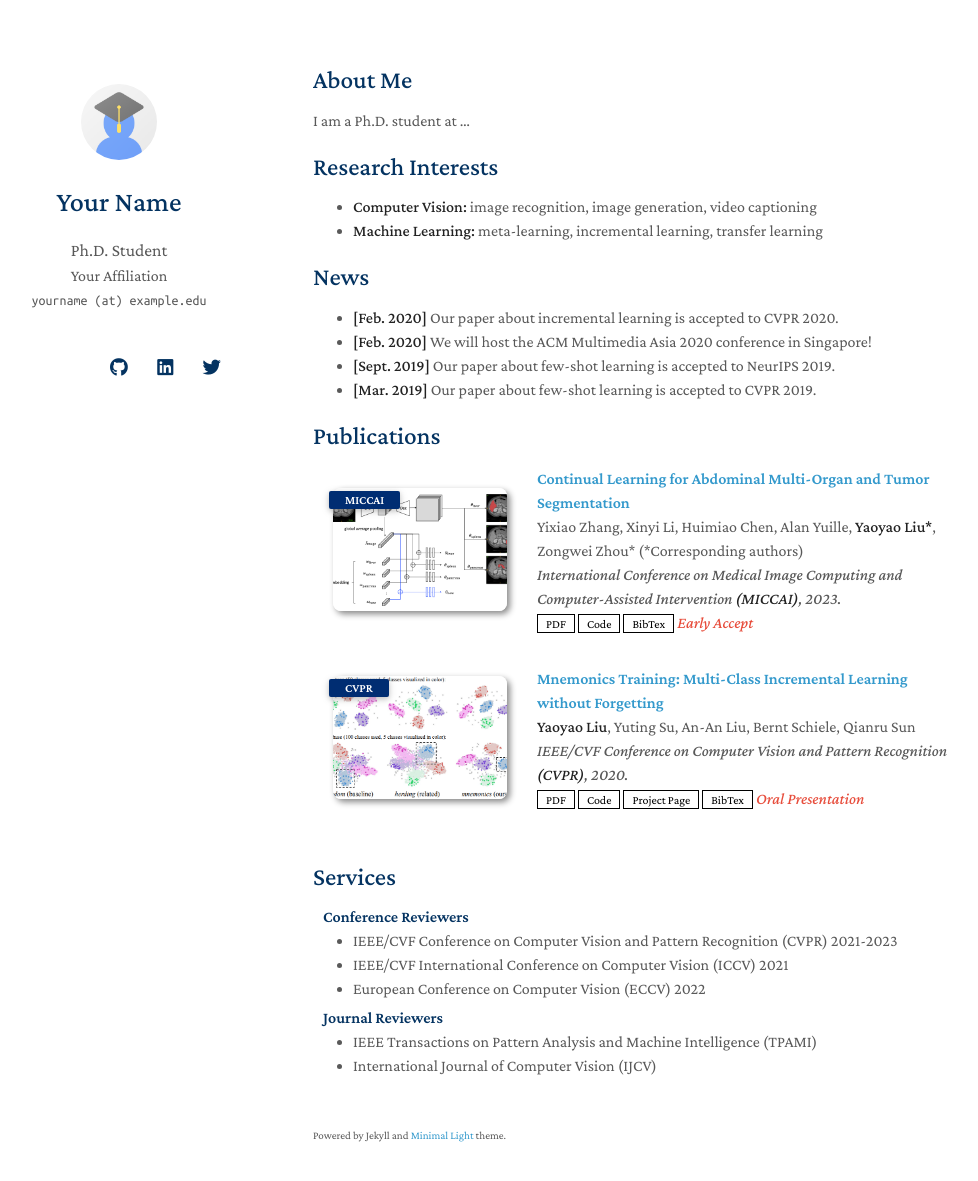
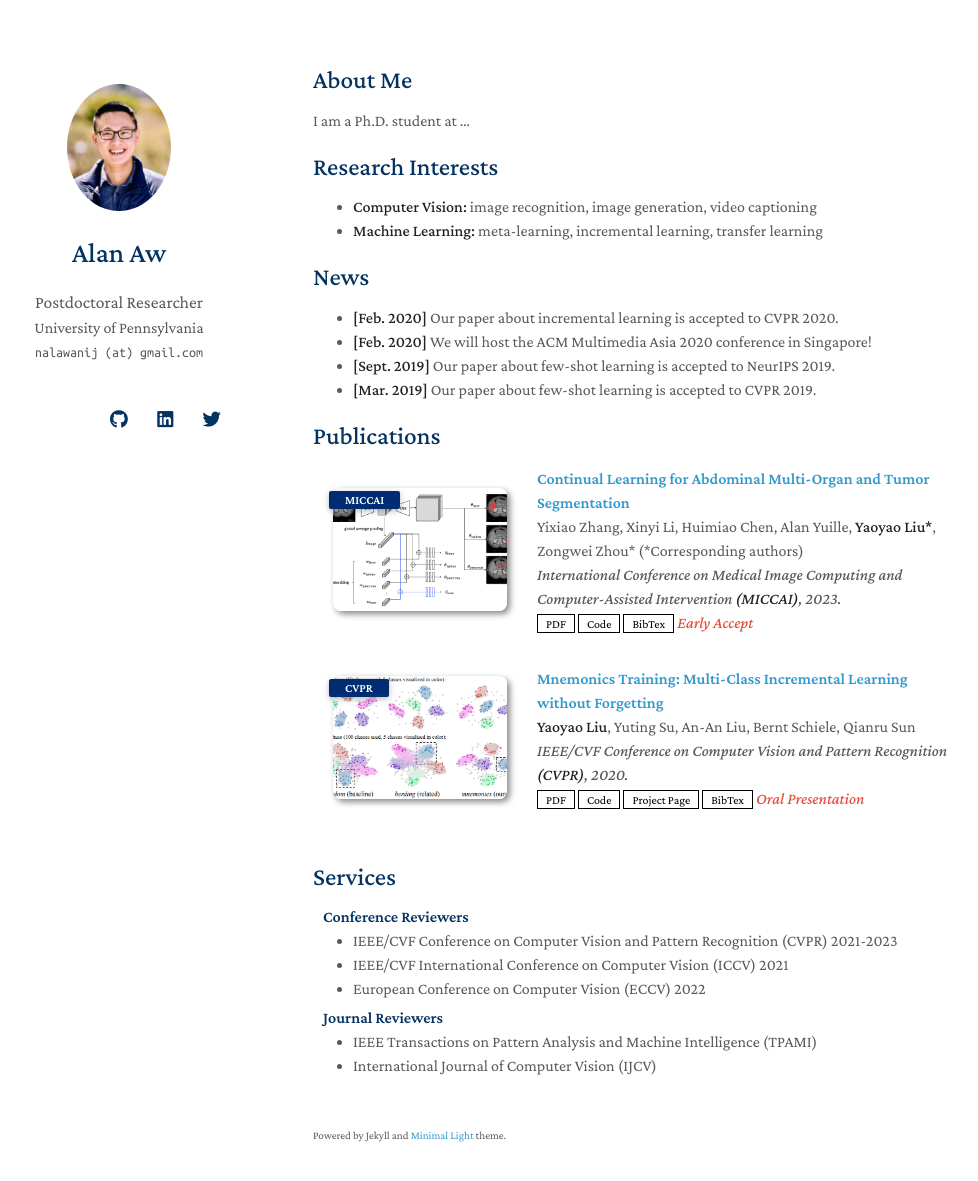
Before and after one commit to alanaw1/alanaw1.github.io, a Jekyll site: the page built from index.md, in a window 1280 px wide and 1216 px high. Shown: the top 1181 px of the window, without its empty margins (157-1135 px from the left). Built offline with Jekyll 4.4.1, drawn with Linux system fonts in a browser that asks for light colours; nearby versions of some CDN libraries; a style sheet for code colours, icons or effects is not loaded; our own code applies the rules of GitHub Pages for plain Markdown files.

Commit message:
update left panel

```diff
--- a/_config.yml
+++ b/_config.yml
@@ -1,14 +1,14 @@
 # Basic Information
-title: Your Name
-position: Ph.D. Student
-affiliation: Your Affiliation
-email: yourname (at) example.edu
+title: Alan Aw
+position: Postdoctoral Researcher
+affiliation: University of Pennsylvania
+email: nalawanij (at) gmail.com
 
 # Search Engine Optimization (SEO)
 # The following information is used to improve the website traffic from search engines, e.g., Google.
-keywords: minimal light
-description: The Minimal Light is a simple and elegant jekyll theme for academic personal homepage.
-canonical: https://minimal-light-theme.yliu.me/
+keywords: alan_aw, statistical_genetics, statistics, bioinformatics
+description: Alan Aw's personal website, adapted from Minimal Light Theme
+canonical: https://alanaw1.github.io
 
 # Links
 # If you don't need one of them, you may delete the corresponding line.
@@ -20,9 +20,9 @@ twitter: https://twitter.com/
 
 # Images (e.g., your profile picture and your website's favicon)
 # "favicon" and "favicon_dark" are used for the light and dark modes, respectively.
-avatar: ./assets/img/avatar.png
-favicon: ./assets/img/favicon.png
-favicon_dark: ./assets/img/favicon-dark.png
+avatar: ./assets/img/2023_spring_headshot.jpeg
+favicon: ./assets/img/bitmoji.jpg
+favicon_dark: ./assets/img/bitmoji-dark.jpg
 
 # Footnote
 # You may use the option to disable the footnote, "Powered by Jekyll and Minimal Light theme."
@@ -38,7 +38,7 @@ font: "Serif" # or "Sans Serif"
 
 # Google Analytics ID
 # Please remove this if you don't use Google Analytics
-google_analytics: UA-111540567-4
+#google_analytics: UA-111540567-4
 
 # Use this project as a remote theme for GitHub Pages
 # See the guide here: https://docs.github.com/en/pages/setting-up-a-github-pages-site-with-jekyll/adding-a-theme-to-your-github-pages-site-using-jekyll
```
Also changed, not shown: assets/img/2023_spring_headshot.jpeg (added), assets/img/avatar.png (deleted), assets/img/bitmoji-dark.jpg (added), assets/img/bitmoji.jpg (added), assets/img/favicon-dark.png (deleted), assets/img/favicon.png (deleted).
